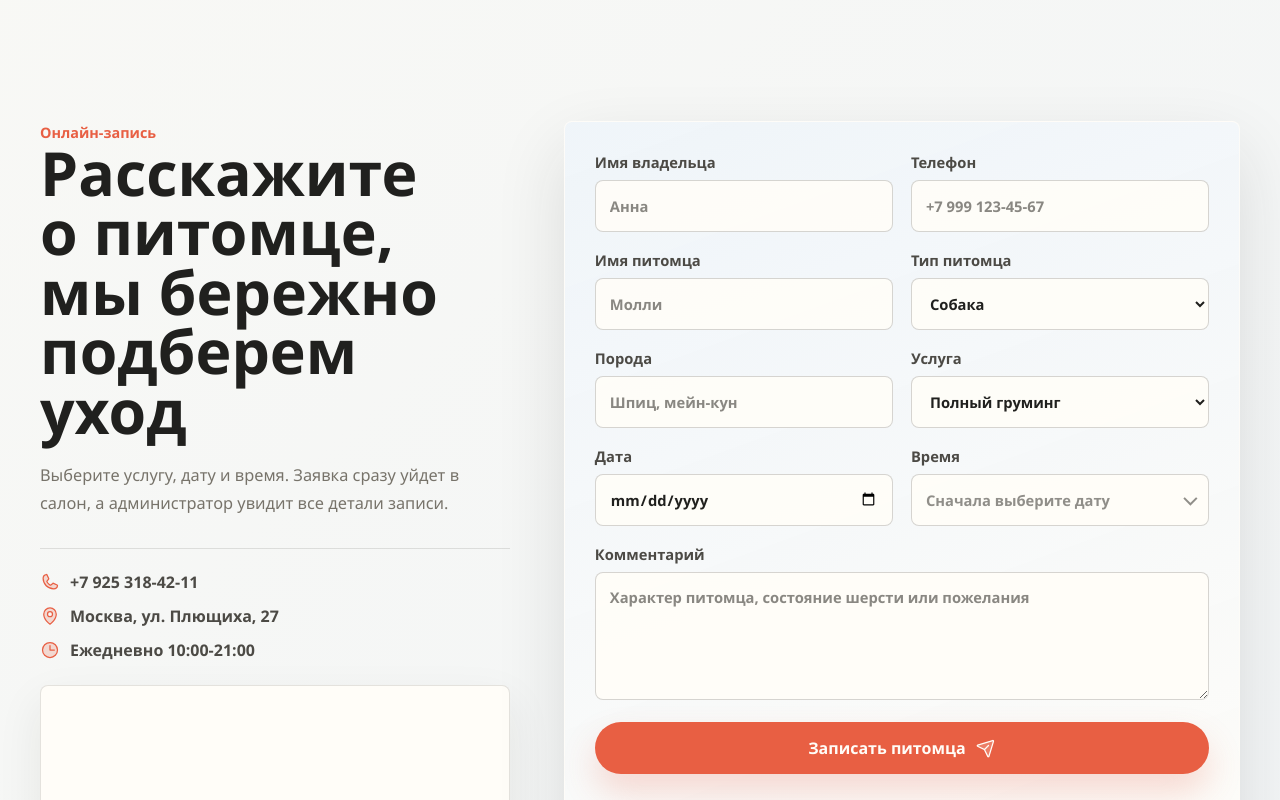
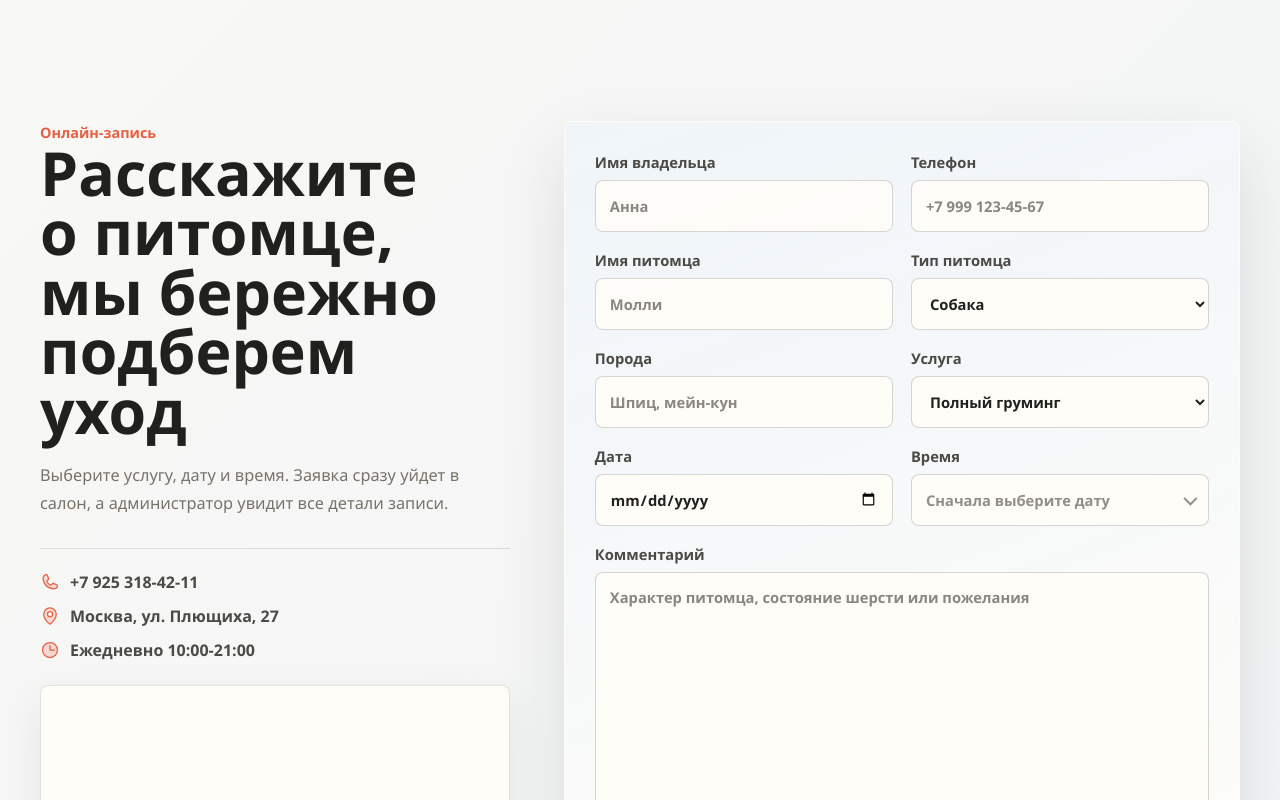
Before and after one commit to shitovlev123/happy-paws-grooming, a React (Vite) app: page / in a window 1280 px wide. Shown: the part 4100-4900 px from the top of the page. Built offline with nearby package versions, Linux system fonts and the light colour scheme.

Commit message:
Expand booking comment field

```diff
--- a/src/index.css
+++ b/src/index.css
@@ -926,6 +926,8 @@ video {
 }
 
 .booking-form {
+  display: flex;
+  flex-direction: column;
   border: 1px solid rgba(255, 253, 248, 0.82);
   border-radius: var(--radius);
   padding: 30px;
@@ -937,6 +939,7 @@ video {
 
 .form-grid {
   display: grid;
+  flex: 1;
   grid-template-columns: repeat(2, 1fr);
   gap: 18px;
 }
@@ -960,6 +963,21 @@ label {
 
 .full-field {
   grid-column: 1 / -1;
+}
+
+@media (min-width: 1081px) {
+  .form-grid {
+    grid-template-rows: repeat(4, auto) minmax(128px, 1fr);
+  }
+
+  .full-field {
+    min-height: 0;
+    grid-template-rows: auto minmax(128px, 1fr);
+  }
+
+  .full-field textarea {
+    height: 100%;
+  }
 }
 
 input,
```
